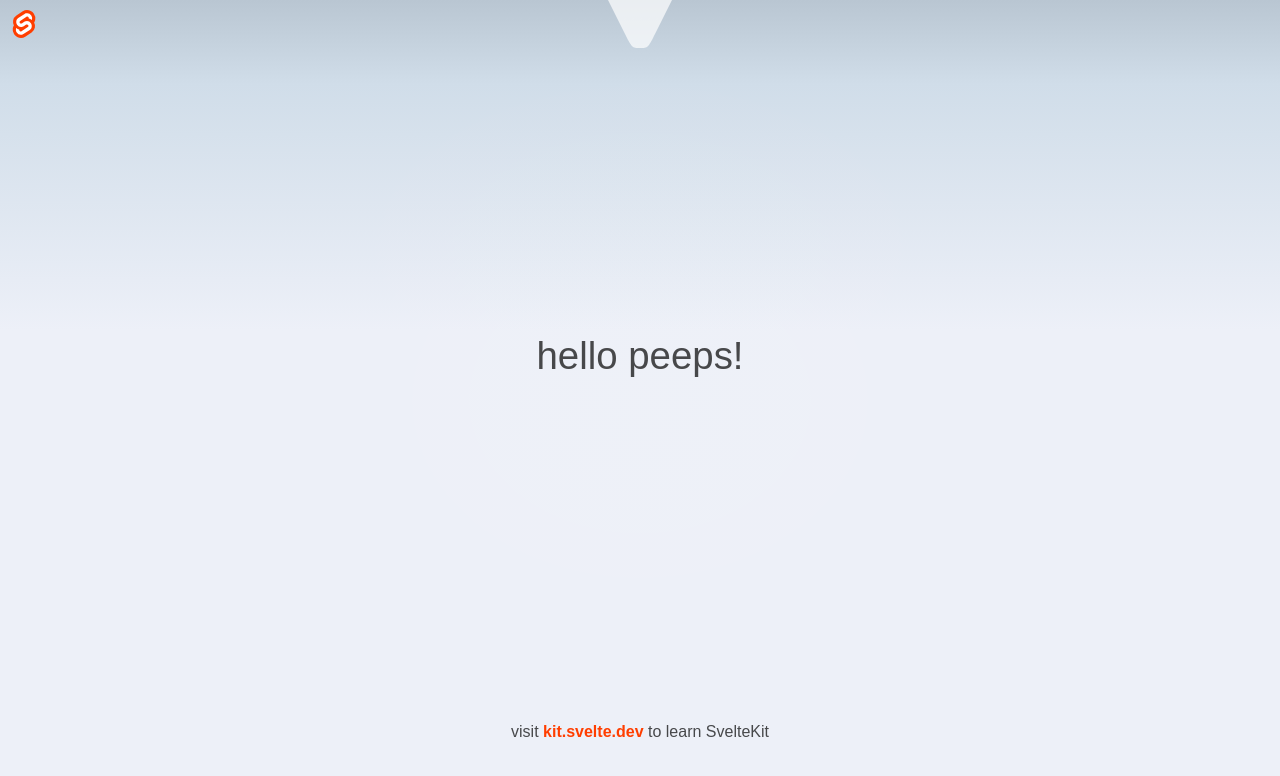
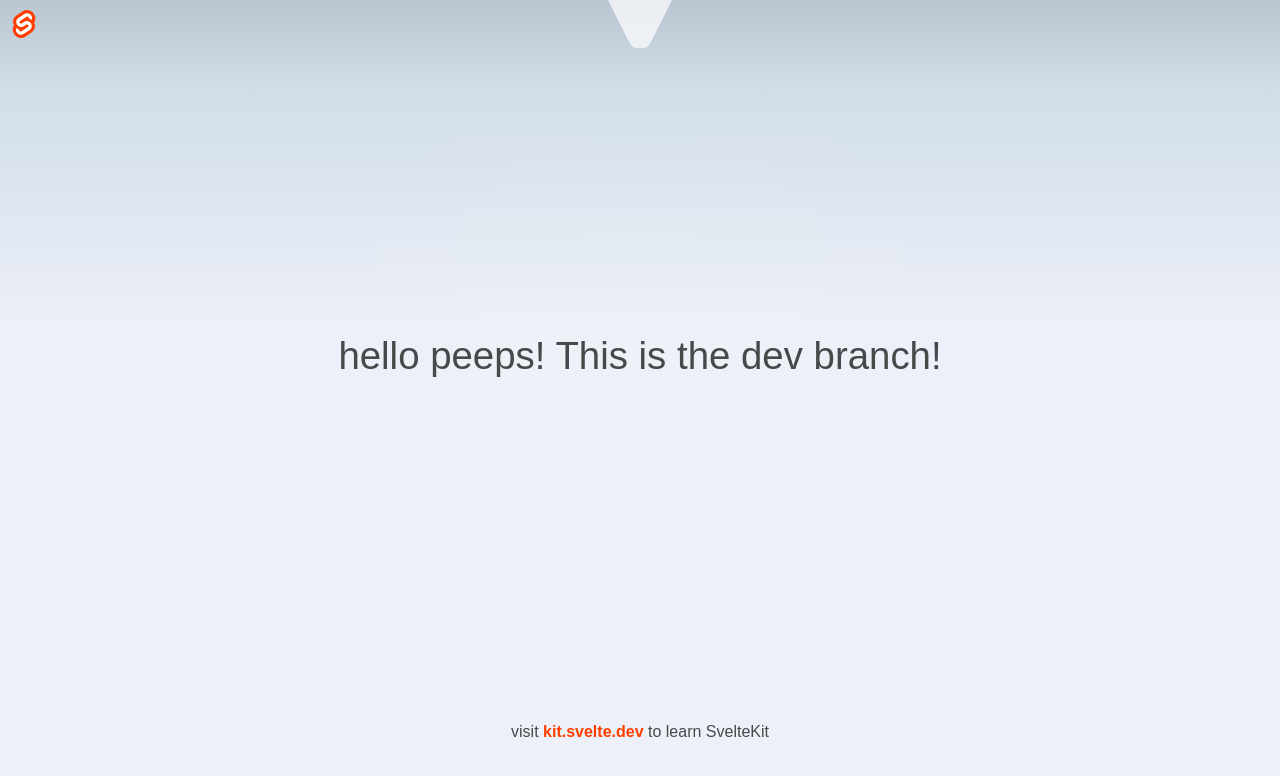
Before and after one commit to apertahealth/rchart, a SvelteKit app: page / in a window 1280 px wide. Shown: the top 776 px of the page. Built offline with nearby package versions, Linux system fonts and the light colour scheme.

Commit message:
initial dev commit

```diff
--- a/src/routes/+page.svelte
+++ b/src/routes/+page.svelte
@@ -17,7 +17,7 @@
 
 <section>
 	<h1>
-		hello peeps!
+		hello peeps! This is the dev branch!
 	</h1>
 </section>
 
```
